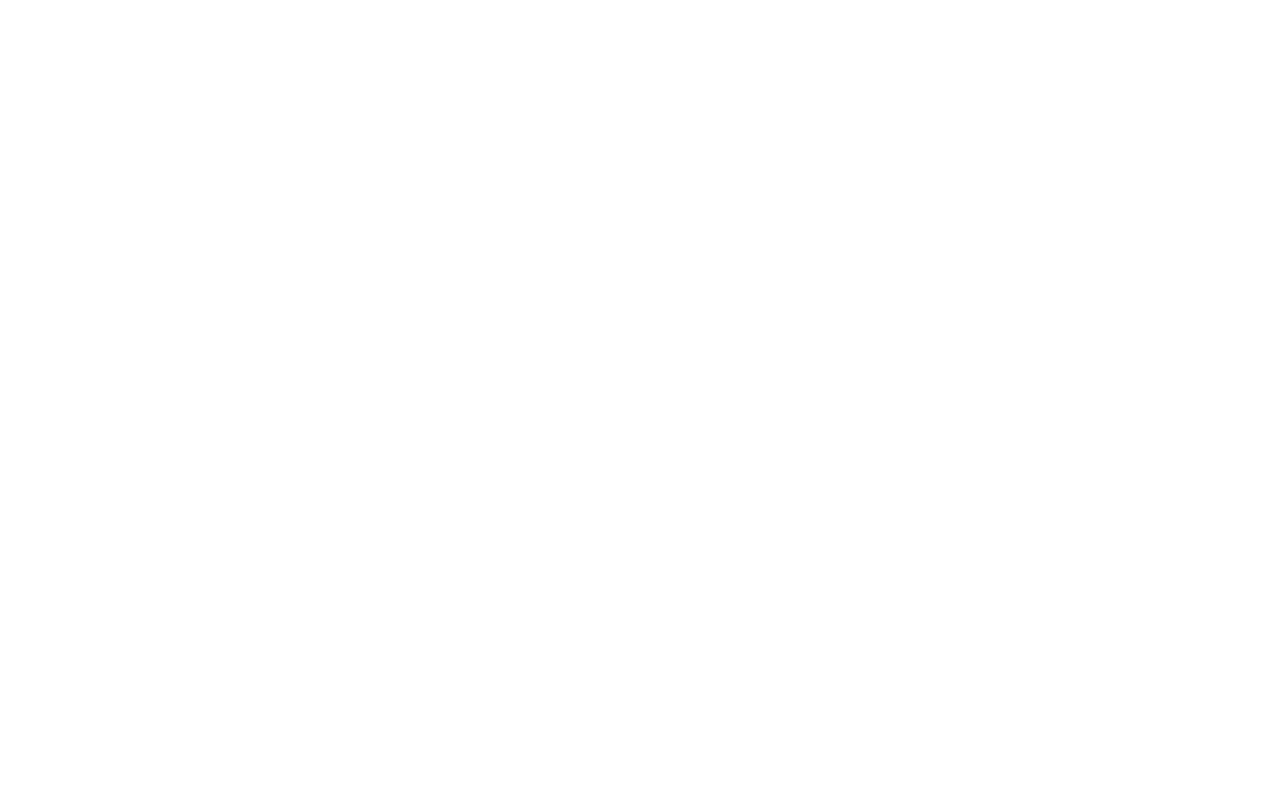
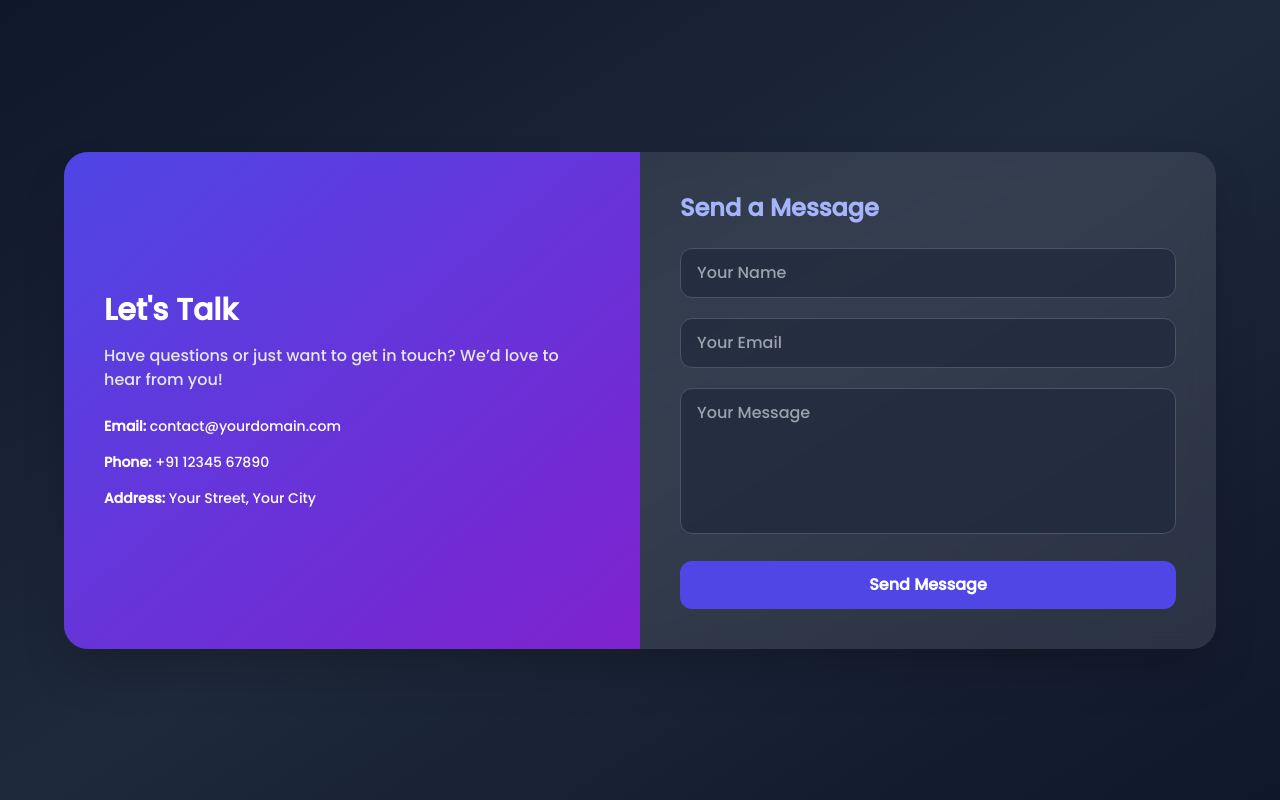
Before and after one commit to Gaurav051003/Book-Frontend, a React (Vite) app: page /contact in a window 1280 px wide. Before the commit this address had no page. Built offline with nearby package versions, Linux system fonts and the light colour scheme.

Commit message:
about and contact add

```diff
--- a/src/App.jsx
+++ b/src/App.jsx
@@ -1,10 +1,11 @@
 import React, { useEffect, useState } from 'react';
 import Home from "./home/Home";
 import { Navigate, Route, Routes } from "react-router-dom";
-import Courses from "./courses/Courses";
 import Signup from "./components/Signup";
 import { Toaster } from "react-hot-toast";
 import { useAuth } from "./context/AuthProvider";
+import Contact from  "./components/Contact.jsx";
+import AboutUs from  "./components/Aboutus.jsx";
 
 
 function App() {
@@ -17,6 +18,8 @@ function App() {
           <Route path="/" element={<Home />} />
 
           <Route path="/signup" element={<Signup />} />
+          <Route path="/contact" element={<Contact/>} />
+          <Route path="/about" element={<AboutUs/>} />
         </Routes>
         <Toaster />
       </div>
--- /dev/null
+++ b/src/components/Aboutus.jsx
@@ -0,0 +1,93 @@
+import React from 'react';
+
+const AboutUs = () => {
+  return (
+    <>
+      <style>{`
+        .about-us {
+          max-width: 800px;
+          margin: 40px auto;
+          padding: 20px;
+          font-family: Arial, sans-serif;
+          line-height: 1.6;
+          background-color: #f9f9f9;
+          border-radius: 8px;
+          box-shadow: 0 2px 10px rgba(0, 0, 0, 0.1);
+        }
+
+        .about-us h1 {
+          font-size: 32px;
+          margin-bottom: 20px;
+          color: #333;
+        }
+
+        .about-us h2 {
+          font-size: 24px;
+          margin-top: 30px;
+          color: #444;
+        }
+
+        .about-us p {
+          font-size: 16px;
+          margin-bottom: 15px;
+          color: #555;
+        }
+
+        .about-us ul {
+          padding-left: 20px;
+          margin-bottom: 20px;
+        }
+
+        .about-us ul li {
+          margin-bottom: 10px;
+          color: #333;
+        }
+
+        .about-us .closing {
+          font-style: italic;
+          color: #777;
+          margin-top: 30px;
+        }
+      `}</style>
+
+      <div className="about-us">
+        <h1>About TriSpark</h1>
+        <p>
+          <strong>TriSpark</strong> is a unified digital platform designed to empower students through learning, exploration, and innovation.
+          With our tagline <em>"Learn | Shop | Ask"</em>, we are committed to transforming how students access educational content,
+          solve doubts, and purchase affordable books.
+        </p>
+
+        <h2>Our Mission</h2>
+        <p>
+          5 Developers, 3 Ideas, 1 Mission — To provide a seamless, intelligent, and accessible learning environment for students everywhere.
+        </p>
+
+        <h2>Our Modules</h2>
+        <ul>
+          <li><strong>Book E-Store:</strong> Affordable & trusted books with features like filters, wishlist, reviews, and coupons.</li>
+          <li><strong>Vidya Setu:</strong> A free learning platform offering GATE content, DSA, Web Development, Git, MCQs, and more.</li>
+          <li><strong>Genius AI Assistant:</strong> Smart assistant for doubt-solving, lecture search, and concept recommendations using Google APIs.</li>
+        </ul>
+
+        <h2>Our Team</h2>
+        <ul>
+          <li>Gaurav Arya</li>
+          <li>Kamlesh Kumar</li>
+          <li>Pankaj Kumar Mishra</li>
+          <li>Md Shabir Ansari</li>
+          <li>Bhavik Katara</li>
+        </ul>
+
+        <h2>Our Vision</h2>
+        <p>
+          We aim to expand TriSpark with used book exchanges, certification programs, interactive tools, and community-driven initiatives — all while keeping education affordable and accessible.
+        </p>
+
+        <p className="closing">Join us in transforming the way we learn and grow together.</p>
+      </div>
+    </>
+  );
+};
+
+export default AboutUs;
--- /dev/null
+++ b/src/components/Contact.jsx
@@ -0,0 +1,68 @@
+import React from "react";
+
+const Contact = () => {
+  return (
+    <div className="min-h-screen flex items-center justify-center px-4 py-16 bg-gradient-to-br from-[#0f172a] via-[#1e293b] to-[#0f172a]">
+      <div className="bg-white/10 backdrop-blur-md text-white w-full max-w-6xl rounded-3xl shadow-2xl flex flex-col md:flex-row overflow-hidden">
+
+        {/* Left Side - Contact Info / Illustration */}
+        <div className="md:w-1/2 bg-gradient-to-br from-indigo-600 to-purple-700 p-10 flex flex-col justify-center">
+          <h2 className="text-3xl font-bold mb-4">Let's Talk</h2>
+          <p className="text-gray-200 mb-6">
+            Have questions or just want to get in touch? We’d love to hear from you!
+          </p>
+          <div className="space-y-4 text-sm">
+            <div>
+              <span className="font-semibold">Email:</span> contact@yourdomain.com
+            </div>
+            <div>
+              <span className="font-semibold">Phone:</span> +91 12345 67890
+            </div>
+            <div>
+              <span className="font-semibold">Address:</span> Your Street, Your City
+            </div>
+          </div>
+        </div>
+
+        {/* Right Side - Contact Form */}
+        <div className="md:w-1/2 p-10">
+          <h3 className="text-2xl font-semibold mb-6 text-indigo-300">Send a Message</h3>
+          <form className="space-y-5">
+            <div className="relative">
+              <input
+                type="text"
+                required
+                placeholder="Your Name"
+                className="w-full px-4 py-3 bg-slate-800/70 rounded-xl outline-none border border-slate-600 focus:border-indigo-500 transition"
+              />
+            </div>
+            <div className="relative">
+              <input
+                type="email"
+                required
+                placeholder="Your Email"
+                className="w-full px-4 py-3 bg-slate-800/70 rounded-xl outline-none border border-slate-600 focus:border-indigo-500 transition"
+              />
+            </div>
+            <div className="relative">
+              <textarea
+                rows="5"
+                required
+                placeholder="Your Message"
+                className="w-full px-4 py-3 bg-slate-800/70 rounded-xl outline-none border border-slate-600 focus:border-indigo-500 transition resize-none"
+              ></textarea>
+            </div>
+            <button
+              type="submit"
+              className="w-full py-3 bg-indigo-600 hover:bg-indigo-700 rounded-xl font-semibold transition text-white"
+            >
+              Send Message
+            </button>
+          </form>
+        </div>
+      </div>
+    </div>
+  );
+};
+
+export default Contact;
--- a/src/components/Navbar.jsx
+++ b/src/components/Navbar.jsx
@@ -46,10 +46,10 @@ function Navbar() {
         <a href="/course">Books</a>
       </li>
       <li>
-        <a>Contact</a>
+        <a href="/contact">Contact</a>
       </li>
       <li>
-        <a>About</a>
+        <a href="about">About</a>
       </li>
     </>
   );
```
